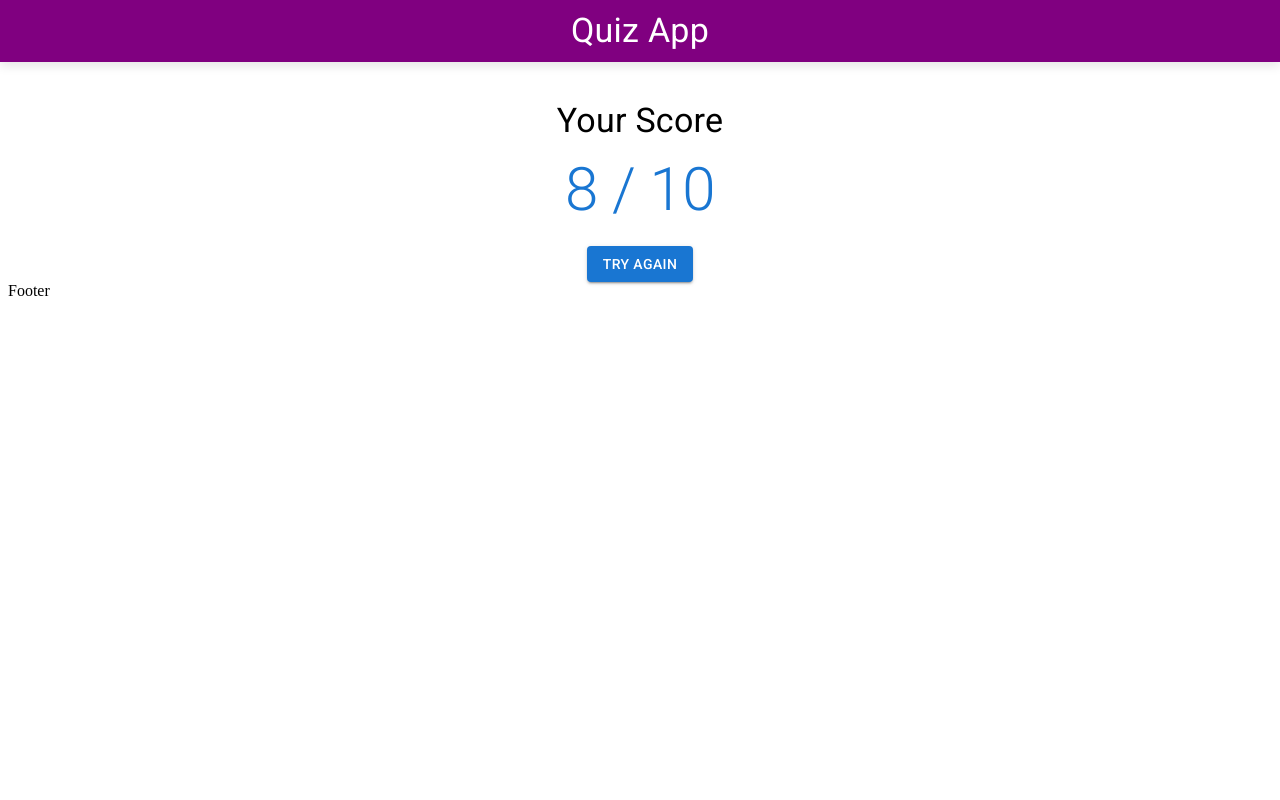
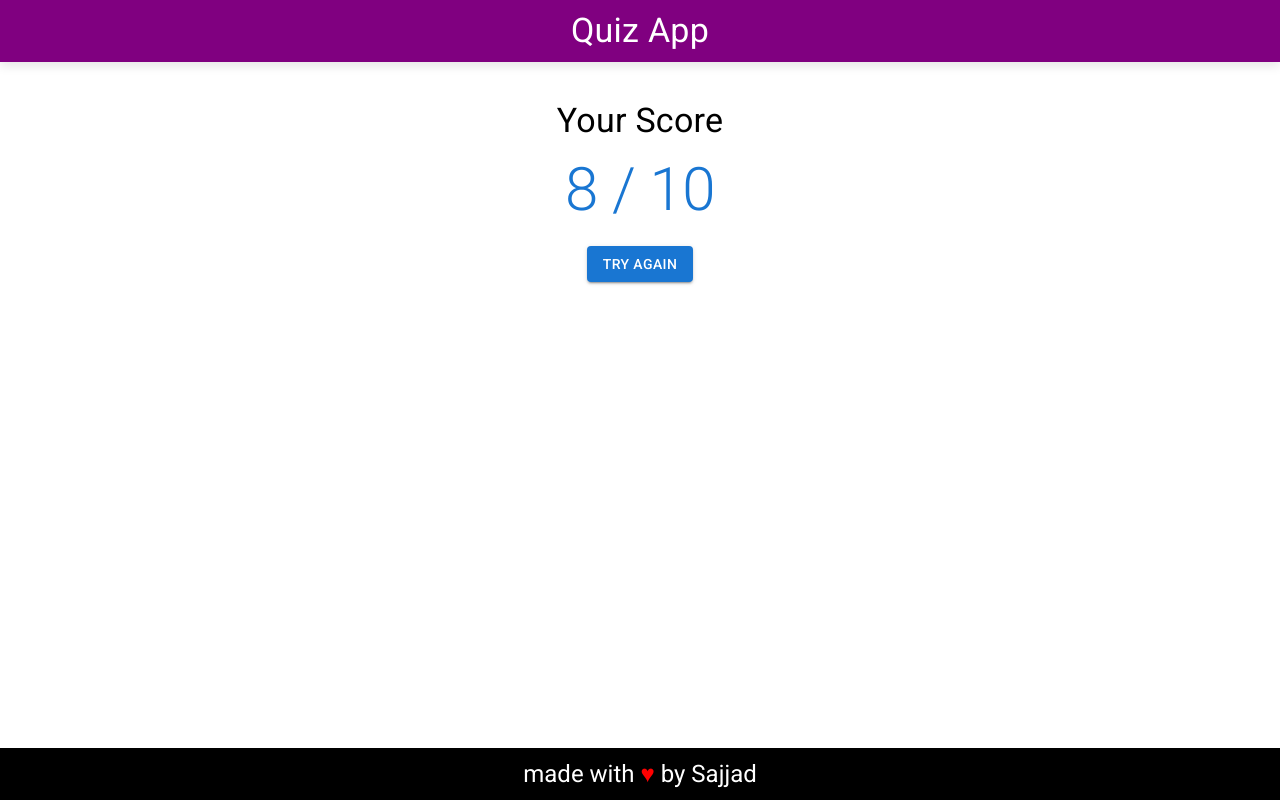
Before and after one commit to sajjadjavazi/Quiz-App, a React (Vite) app: page /score in a window 1280 px wide. Built offline with nearby package versions, Linux system fonts and the light colour scheme; a web font is replaced by a local one.

Commit message:
feat(footer): footer with its typography created

```diff
--- a/src/layout/Footer/Footer.tsx
+++ b/src/layout/Footer/Footer.tsx
@@ -1,7 +1,24 @@
+import { Box, Typography } from "@mui/material";
+
 const Footer = () => {
     return (
         <div>
-            Footer
+             <Box sx={{
+            position: 'fixed',
+            bottom: 0,
+            left: 0,
+            width: '100%',
+            backgroundColor: '#000000',
+            color: 'white',
+            textAlign: 'center',
+            padding: '10px 0',
+            zIndex: 1000,
+        }}>
+            <Typography variant="h5">
+                made with <span style={{ color: 'red' }}>♥</span> by Sajjad
+            </Typography>
+        </Box>
+
         </div>
     );
 }
```
